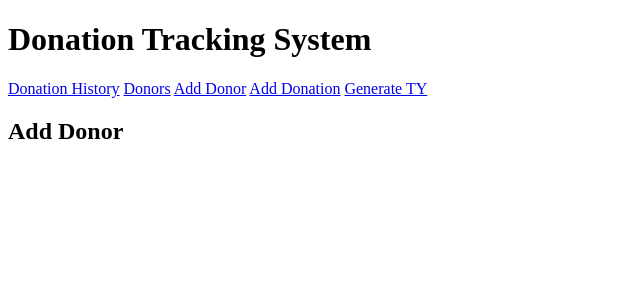
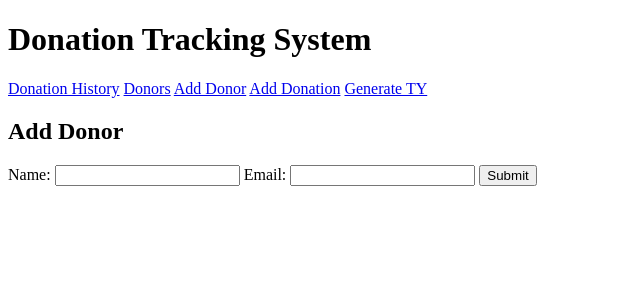
Before and after one commit to ganttArt/Donation_Tracking_System, a Flask app: page /add_donor/ in a window 1280 px wide. Shown: the top 300 px of the page, without its empty margins (0-640 px from the left). Run offline with Flask 2, Linux system fonts and the light colour scheme; some libraries are stand-ins or nearby versions.

Commit message:
Add Donor page functionality added. View all Donors page functionality added. Donor model updated to include email and date created. SQLite database also updated to include the new fields.

```diff
--- a/main.py
+++ b/main.py
@@ -1,8 +1,6 @@
 import os
 import base64
-
 from flask import Flask, render_template, request, redirect, url_for, session
-
 from model import Donation, Donor
 
 app = Flask(__name__)
@@ -11,6 +9,13 @@ app = Flask(__name__)
 def donations():
     donations = Donation.select()
     return render_template('all_donations.jinja2', donations=donations)
+
+
+@app.route('/donors/')
+def all_donors():
+    donors = Donor.select()
+    return render_template('all_donors.jinja2', donors=donors)
+
 
 @app.route('/add_donation', methods=['GET', 'POST'])
 def add_donation():
@@ -29,22 +34,32 @@ def add_donation():
                             donor=Donor.select().where(Donor.name == request.form['name']).get())
         donation.save()
 
-        return redirect(url_for('all'))
+        return redirect(url_for('donations'))
 
     else:
         return render_template('add_donation.jinja2')
 
-@app.route('/donors/')
-def all_donors():
-    return render_template('all_donors.jinja2')
+
+@app.route('/add_donor/', methods=['GET', 'POST'])
+def add_donor():
+    if request.method == 'POST':
+        donor = Donor(name=request.form['name'], email=request.form['email'])
+
+        for _donor in Donor().select():
+            if str(_donor.name).lower() == str(donor.name).lower():
+                return render_template('add_donation.jinja2')
+
+        donor.save()
+        return render_template('add_donation.jinja2')
+    else:
+        return render_template('add_donor.jinja2')
+
 
 @app.route('/thank_you/')
 def thank_you():
     return render_template('thank_you.jinja2')
 
-@app.route('/add_donor/')
-def add_donor():
-    return render_template('add_donor.jinja2')
+
 
 if __name__ == "__main__":
     port = int(os.environ.get("PORT", 6738))
--- a/setup.py
+++ b/setup.py
@@ -10,13 +10,13 @@ db.drop_tables([Donor, Donation])
 
 db.create_tables([Donor, Donation])
 
-alice = Donor(name="Alice")
+alice = Donor(name="Alice Stephenson", email="stepali@gmail.com")
 alice.save()
 
-bob = Donor(name="Bob")
+bob = Donor(name="Bob Novak", email='bnovak@gmail.com')
 bob.save()
 
-charlie = Donor(name="Charlie")
+charlie = Donor(name="Charlie Harper", email='harpster@gmail.com')
 charlie.save()
 
 donors = [alice, bob, charlie]
--- a/templates/add_donor.jinja2
+++ b/templates/add_donor.jinja2
@@ -4,10 +4,10 @@
 
 {% block content %}
 <form method="POST">
-    {# <label for="name-input">Name:</label><input id="name-input" type="text" name="name">
-
-    <label for="amount-input">  Amount:</label><input id="amount-input" type="text" name="amount">
-
-    <input type="submit"> #}
+    <label for="name-input">Name:</label>
+    <input id="name-input" type="text" name="name">
+    <label for="email-input">Email:</label>
+    <input id="email-input" type="text" name="email">
+    <input type="submit">
 </form>
 {% endblock content %}
--- a/templates/all_donations.jinja2
+++ b/templates/all_donations.jinja2
@@ -5,7 +5,7 @@
 {% block content %}
 <ul>
     {% for donation in donations %}
-        <li><b>{{ donation.donor.name }}</b>: {{ donation.value }}</li>
+        <li><b>{{ donation.donor.name }}</b>: ${{ donation.value }}</li>
     {% endfor %}
 </ul>
 {% endblock content %}
--- a/templates/all_donors.jinja2
+++ b/templates/all_donors.jinja2
@@ -3,5 +3,9 @@
 {% block subtitle %}Donors{% endblock subtitle %}
 
 {% block content %}
-
+<ul>
+    {% for donor in donors %}
+        <li>{{ donor.name }}</li>
+    {% endfor %}
+</ul>
 {% endblock content %}
--- a/templates/base.jinja2
+++ b/templates/base.jinja2
@@ -3,7 +3,6 @@
     <head>
         <meta charset="utf-8">
         <meta name="viewport" content="width=device-width, initial-scale=1, shrink-to-fit=no">
-        {# <link rel="stylesheet" href="https://stackpath.bootstrapcdn.com/bootstrap/4.4.1/css/bootstrap.min.css" integrity="sha384-Vkoo8x4CGsO3+Hhxv8T/Q5PaXtkKtu6ug5TOeNV6gBiFeWPGFN9MuhOf23Q9Ifjh" crossorigin="anonymous"> #}
         <title>Donations</title>
     </head>
     <body>
@@ -17,9 +16,5 @@
         </nav>
         <h2>{% block subtitle %} {% endblock subtitle %}</h2>
         {% block content %} {% endblock content %}
-
-        {# <script src="https://code.jquery.com/jquery-3.4.1.slim.min.js" integrity="sha384-J6qa4849blE2+poT4WnyKhv5vZF5SrPo0iEjwBvKU7imGFAV0wwj1yYfoRSJoZ+n" crossorigin="anonymous"></script>
-        <script src="https://cdn.jsdelivr.net/npm/popper.js@1.16.0/dist/umd/popper.min.js" integrity="sha384-Q6E9RHvbIyZFJoft+2mJbHaEWldlvI9IOYy5n3zV9zzTtmI3UksdQRVvoxMfooAo" crossorigin="anonymous"></script>
-        <script src="https://stackpath.bootstrapcdn.com/bootstrap/4.4.1/js/bootstrap.min.js" integrity="sha384-wfSDF2E50Y2D1uUdj0O3uMBJnjuUD4Ih7YwaYd1iqfktj0Uod8GCExl3Og8ifwB6" crossorigin="anonymous"></script> #}
-    </body>
+   </body>
 </html>
```
Also changed, not shown: model.py (+5 -2 lines), my_database.db, 2 other files.
